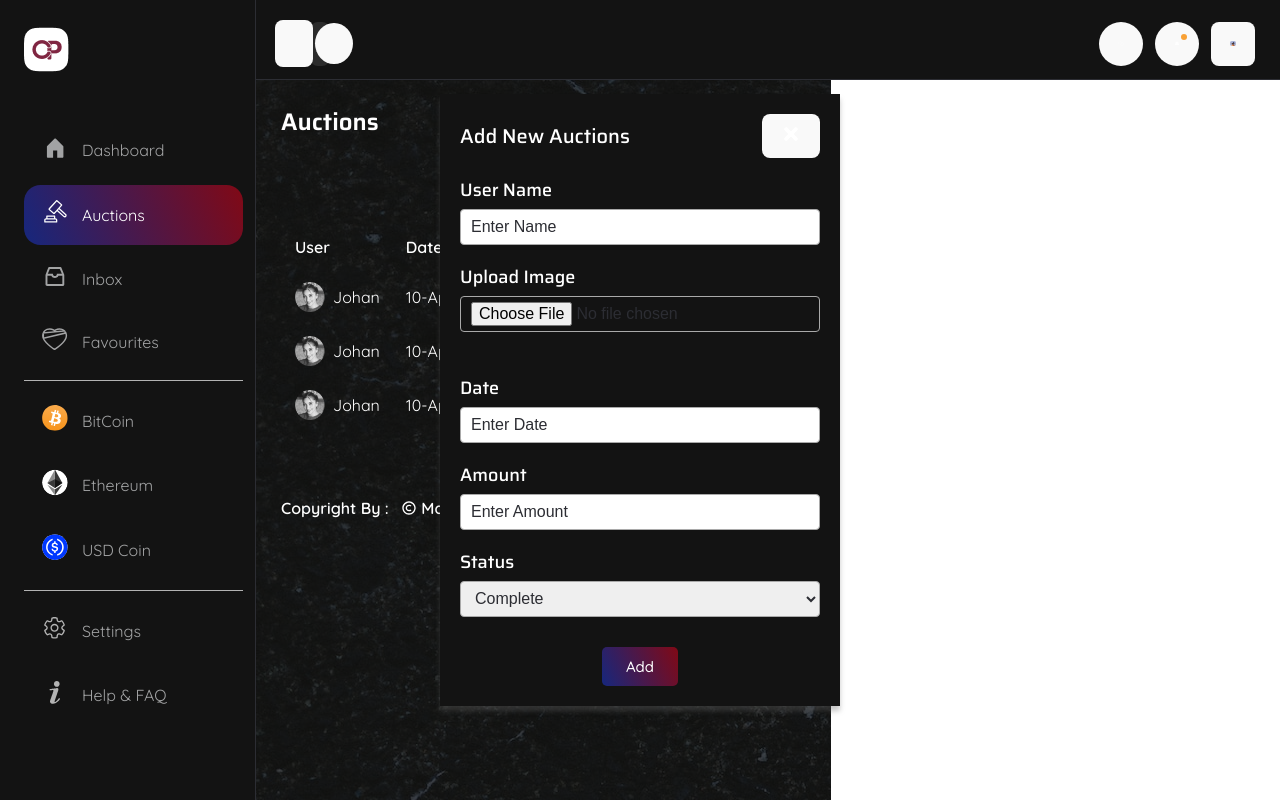
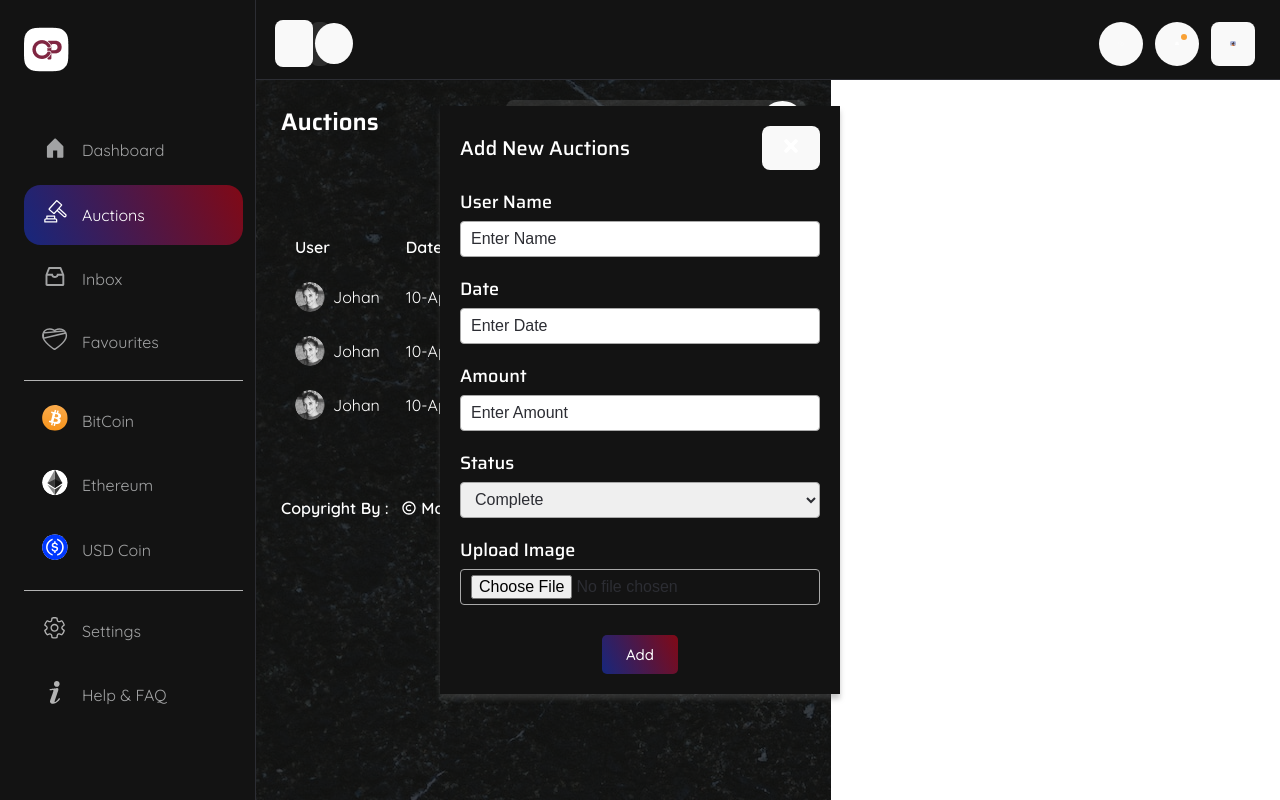
Before and after one commit to mahfuj890/NFT-Dashboard-React, a React (Vite) app: page /auctions in a window 1280 px wide. Both pictures are taken after typing "Sample" into the empty fields and a click on the button "Add". Built offline with nearby package versions, Linux system fonts and the light colour scheme.

Commit message:
add new table data

```diff
--- a/package.json
+++ b/package.json
@@ -18,7 +18,8 @@
     "react-toastify": "^9.0.8",
     "react-visibility-sensor": "^5.1.1",
     "recharts": "^2.1.14",
-    "swiper": "^8.3.2"
+    "swiper": "^8.3.2",
+    "uuid": "^9.0.0"
   },
   "devDependencies": {
     "@types/react": "^18.0.17",
--- a/src/App.jsx
+++ b/src/App.jsx
@@ -12,6 +12,7 @@ import Auctions from "./Pages/Auctions";
 import NotFound from "./Pages/NotFound";
 import { SidebarContextProvider } from "./Context/SidebarContext";
 import { SliderContextProvider } from "./Context/SliderContext";
+import { AuctionsTableContenxtProvider } from "./Context/AuctionsTableContenxt";
 function App() {
   return (
     <div
@@ -20,6 +21,7 @@ function App() {
     >
       <SidebarContextProvider>
         <SliderContextProvider>
+          <AuctionsTableContenxtProvider>
           <Routes>
             <Route path="/" element={<Layout />}>
               <Route index element={<Dashboard />} />
@@ -28,6 +30,7 @@ function App() {
             </Route>
           </Routes>
           <ToastContainer limit={3} transition={Slide} />
+          </AuctionsTableContenxtProvider>
         </SliderContextProvider>
       </SidebarContextProvider>
     </div>
--- a/src/Components/Modal/AuctionsTableModal.jsx
+++ b/src/Components/Modal/AuctionsTableModal.jsx
@@ -1,7 +1,9 @@
-import { useState } from "react";
+import { useContext, useState } from "react";
+import AuctionsTableContenxt from "../../Context/AuctionsTableContenxt";
 import Button from "../Button/Button";
 
-function AuctionsTableModal({ onSubmitCloseModal }) {
+function AuctionsTableModal() {
+  const { hideModal, newAuctionsTable } = useContext(AuctionsTableContenxt);
   const [modalForm, setModalForm] = useState({
     name: "",
     date: "",
@@ -59,14 +61,17 @@ function AuctionsTableModal({ onSubmitCloseModal }) {
   };
   const hanldeForm = (e) => {
     e.preventDefault();
-    const value = e.target.value;
-    console.log(
-      modalForm.name,
-      modalForm.date,
-      modalForm.amount,
-      modalForm.status,
-      modalForm.uploadImage
-    );
+
+    //Get Data
+    const getNewData = {
+      userImg: modalForm.uploadImage,
+      userName: modalForm.name,
+      date: modalForm.date,
+      ammout: modalForm.amount,
+      status: modalForm.status,
+    };
+    newAuctionsTable(getNewData);
+    hideModal();
   };
 
   return (
@@ -84,18 +89,7 @@ function AuctionsTableModal({ onSubmitCloseModal }) {
               value={modalForm.name}
             />
           </div>
-          <div className="input_row">
-            <label htmlFor="">Upload Image</label>
-            <input
-              type="file"
-              placeholder="Enter Name"
-              className="input_filed"
-              name="uploadImage"
-              onChange={handleChange}
-            />
-          </div>
 
-          <img src={modalForm.uploadImage} />
           <div className="input_row">
             <label htmlFor="">Date</label>
             <input
@@ -128,12 +122,24 @@ function AuctionsTableModal({ onSubmitCloseModal }) {
               <option value="progress">Progress</option>
             </select>
           </div>
+          <div className="input_row">
+            <label htmlFor="">Upload Image</label>
+            <input
+              type="file"
+              placeholder="Enter Name"
+              className="input_filed"
+              name="uploadImage"
+              onChange={handleChange}
+            />
+            {modalForm.uploadImage && <div className="preview_img_area">
+            <img src={modalForm.uploadImage} />
+            </div>  }
+
+          </div>
+
+
           <div className="submit_btn_row">
-            <Button
-              type="submit"
-              children="Add"
-              onHandleClick={onSubmitCloseModal}
-            />
+            <Button type="submit" children="Add" />
           </div>
         </form>
       </div>
--- a/src/Components/Table/ActionsTable.jsx
+++ b/src/Components/Table/ActionsTable.jsx
@@ -1,13 +1,17 @@
+import {useContext } from "react";
 import { FaEdit } from "react-icons/fa";
 import { AiTwotoneDelete } from "react-icons/ai";
-function ActionsTable({ tableHeader, tableBody }) {
+import AuctionsTableContenxt from "../../Context/AuctionsTableContenxt";
+function ActionsTable( ) {
+  const {autionsTableData,AuctionTableHeaderData} = useContext(AuctionsTableContenxt );
+
   return (
     <div className="table_wrapper">
       <div className="tabler_inner_area">
         <table>
           <thead>
             <tr>
-              {tableHeader.map((item) => {
+              {AuctionTableHeaderData.map((item) => {
                 return (
                   <th key={item.id}>
                     <h4 key={item.id}>{item.title}</h4>
@@ -17,7 +21,7 @@ function ActionsTable({ tableHeader, tableBody }) {
             </tr>
           </thead>
           <tbody>
-            {tableBody.map((item) => {
+            {autionsTableData.map((item) => {
               return (
                 <tr key={item.id}>
                   <td>
@@ -51,7 +55,7 @@ function ActionsTable({ tableHeader, tableBody }) {
                   </td>
                   <td>
                     <div className="actions_list">
-                      <button type="button">
+                      <button type="button"  >
                         <FaEdit size={20} />
                       </button>
                       <button type="button">
@@ -65,7 +69,10 @@ function ActionsTable({ tableHeader, tableBody }) {
           </tbody>
         </table>
       </div>
+
+
     </div>
+
   );
 }
 
--- /dev/null
+++ b/src/Context/AuctionsTableContenxt.jsx
@@ -0,0 +1,42 @@
+import {v4 as uuidv4} from "uuid";
+import { createContext, useState } from "react";
+import AuctionData, { AuctionTableHeaderData } from "../Data/AuctionData";
+const AuctionsTableContenxt = createContext();
+export function AuctionsTableContenxtProvider({ children }) {
+  const [isOpenModal, setIsOpenModal] = useState(false);
+  const [autionsTableData, setAutionsTableData] = useState(AuctionData );
+
+
+  //Show Modal
+  const showModal = () => {
+    setIsOpenModal(true);
+  };
+  //Hide Modal
+  const hideModal = () => {
+    setIsOpenModal(false);
+  };
+ //Add New Auctions Table
+ const newAuctionsTable = (newData) => {
+newData.id = uuidv4();
+ setAutionsTableData([newData,...autionsTableData]);
+
+ }
+
+  return (
+    <AuctionsTableContenxt.Provider
+      value={{
+        autionsTableData,
+        AuctionTableHeaderData,
+        isOpenModal,
+        showModal,
+        hideModal,
+        newAuctionsTable,
+
+      }}
+    >
+      {children}
+    </AuctionsTableContenxt.Provider>
+  );
+}
+
+export default AuctionsTableContenxt;
--- a/src/Pages/Auctions.jsx
+++ b/src/Pages/Auctions.jsx
@@ -1,18 +1,17 @@
-import { useState } from "react";
+import { useContext } from "react";
 import SearchBox from "../Components/Form/SearchBox";
 import PageTitle from "../Components/PageTitle";
 import ActionsTable from "../Components/Table/ActionsTable";
 import useDocumentTitle from "../Hooks/useDocumentTitle";
 import Button from "../Components/Button/Button";
 import { AiOutlinePlus } from "react-icons/ai";
-import { AuctionTableHeaderData } from "../Data/AuctionData";
-import AuctionData from "../Data/AuctionData";
 import Modal from "../Components/Modal/Modal";
 import AuctionsTableModal from "../Components/Modal/AuctionsTableModal";
+import AuctionsTableContenxt from "../Context/AuctionsTableContenxt";
 
 function Auctions() {
   useDocumentTitle("Auctions");
-  const [isOpenModal, setIsOpenModal] = useState(false);
+  const { isOpenModal, showModal,hideModal } = useContext(AuctionsTableContenxt);
 
   return (
     <section className="auctions_wrapper">
@@ -22,7 +21,7 @@ function Auctions() {
       </div>
       <div className="add_btn_area ">
         <Button
-          onHandleClick={(e) => setIsOpenModal(true)}
+          onHandleClick={showModal}
           children={
             <>
               <span>{<AiOutlinePlus />} </span> Add
@@ -32,16 +31,15 @@ function Auctions() {
       </div>
       <div className="auctions_table_wrapper">
         <ActionsTable
-          tableHeader={AuctionTableHeaderData}
-          tableBody={AuctionData}
+
         />
       </div>
       <Modal
         isOpen={isOpenModal}
-        onCloseModal={(e) => setIsOpenModal(false)}
+        onCloseModal={hideModal}
         title="Add New Auctions"
       >
-        <AuctionsTableModal onSubmitCloseModal={(e) => setIsOpenModal(false)} />
+        <AuctionsTableModal   />
       </Modal>
     </section>
   );
--- a/src/assets/sass/base/_comon.scss
+++ b/src/assets/sass/base/_comon.scss
@@ -577,6 +577,15 @@ input[type="number"] {
     grid-template-columns: minmax(0, 30px) repeat(1, minmax(0, 1fr));
     align-items: center;
     gap: 8px;
+    img{
+      width: 30px;
+      height: 30px;
+      border-radius: 50%;
+      -webkit-border-radius: 50%;
+      -moz-border-radius: 50%;
+      -ms-border-radius: 50%;
+      -o-border-radius: 50%;
+}
   }
 
   .actions_list {
@@ -677,7 +686,22 @@ input[type="number"] {
       }
   }
 
+.preview_img_area{
+  display: flex;
+ width: 50px;
+ height: 50px;
+ border-radius: 50%;
+ -webkit-border-radius: 50%;
+ -moz-border-radius: 50%;
+ -ms-border-radius: 50%;
+ -o-border-radius: 50%;
+ overflow: hidden;
+ margin-top: 10px;
+ img{
 
+  max-height: 100%;
+}
+}
   .submit_btn_row {
     margin-top: 30px;
     text-align: center;
--- a/src/assets/sass/style.css
+++ b/src/assets/sass/style.css
@@ -1569,6 +1569,15 @@ input[type=number] {
   align-items: center;
   gap: 8px;
 }
+.table_wrapper .user_img_grid img {
+  width: 30px;
+  height: 30px;
+  border-radius: 50%;
+  -webkit-border-radius: 50%;
+  -moz-border-radius: 50%;
+  -ms-border-radius: 50%;
+  -o-border-radius: 50%;
+}
 .table_wrapper .actions_list {
   display: flex;
   align-items: center;
@@ -1684,6 +1693,21 @@ input[type=number] {
 .form_area select[type=file] {
   padding-top: 5px;
 }
+.form_area .preview_img_area {
+  display: flex;
+  width: 50px;
+  height: 50px;
+  border-radius: 50%;
+  -webkit-border-radius: 50%;
+  -moz-border-radius: 50%;
+  -ms-border-radius: 50%;
+  -o-border-radius: 50%;
+  overflow: hidden;
+  margin-top: 10px;
+}
+.form_area .preview_img_area img {
+  max-height: 100%;
+}
 .form_area .submit_btn_row {
   margin-top: 30px;
   text-align: center;
```
Also changed, not shown: src/Todo.txt, 2 other files (tests, documents, lock files or other folders).
